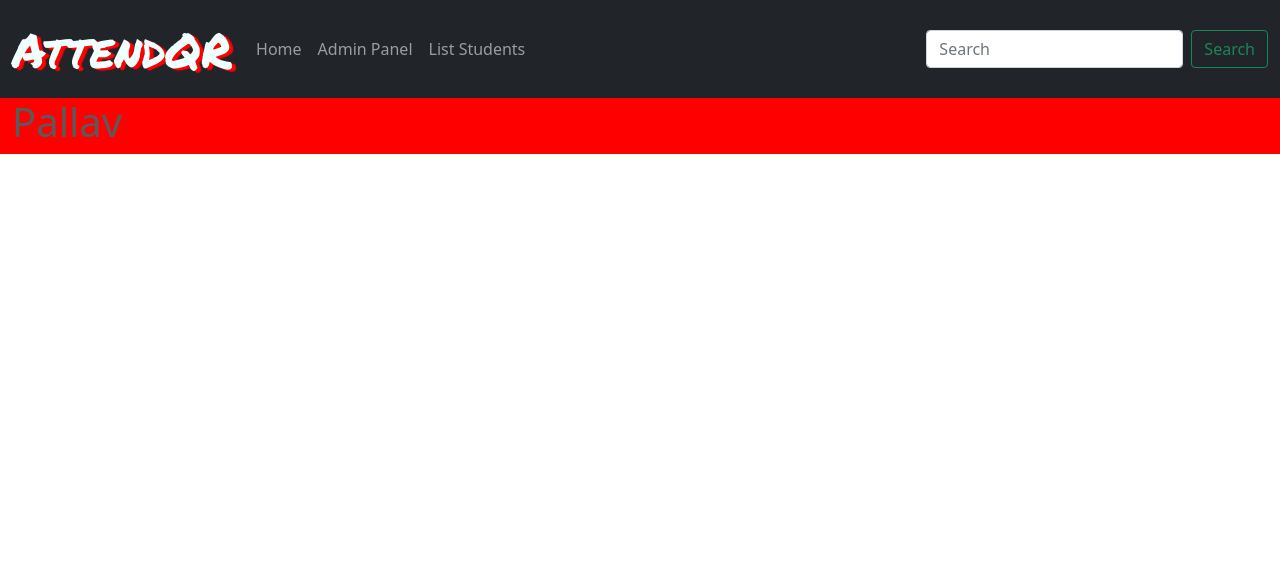
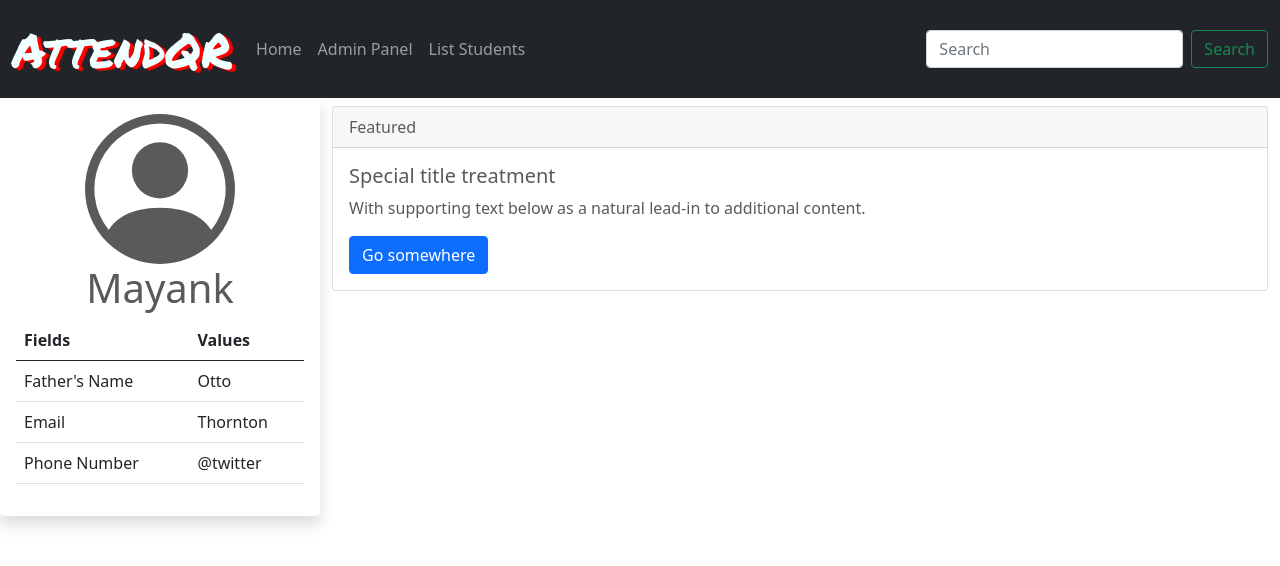
Before and after one commit to Pallavrai/attendqr, a Django app: page /report/6 in a window 1280 px wide. Shown: the top 566 px of the page. Run offline with Django 3.2, Linux system fonts and the light colour scheme; data comes from the database, SQL or seed files in the repository; both versions use the stored data as it was after the commit.

Commit message:
edited report page and changes report function

```diff
--- a/students/models.py
+++ b/students/models.py
@@ -41,7 +41,7 @@ class json_data(models.Model):
     student=models.ForeignKey(studentsList,on_delete=models.CASCADE)
     data=models.TextField(default={
                                     "January":[31,0],
-                                    "February":[28,0,29],
+                                    "February":[28,0],
                                     "March":[31,0],
                                     "April":[30,0],
                                     "May" :[31,0],
--- a/students/templates/student_report.html
+++ b/students/templates/student_report.html
@@ -7,10 +7,60 @@
 <link href="{% static 'rep-style.css' %}?{% now 'U' %}" rel="stylesheet">
 
 <div class="container-fluid">
-    <div class="row">
-        <div class="col" style="background-color:red;">
-            <h1>Pallav</h1>
+    <div class="row ">
+        <div class="col shadow p-3 mb-5 rounded order-1">
+            <center>
+                <svg xmlns="http://www.w3.org/2000/svg" width="150" height="150" fill="currentColor" class="bi bi-person-circle" viewBox="0 0 16 16">
+                    <path d="M11 6a3 3 0 1 1-6 0 3 3 0 0 1 6 0z"/>
+                    <path fill-rule="evenodd" d="M0 8a8 8 0 1 1 16 0A8 8 0 0 1 0 8zm8-7a7 7 0 0 0-5.468 11.37C3.242 11.226 4.805 10 8 10s4.757 1.225 5.468 2.37A7 7 0 0 0 8 1z"/>
+                  </svg>
+            </center>
+            <h1 class="text-center"> {{student.name}}</h1>
+
+            <table class="table">
+                <thead>
+                  <tr>
+                    <th scope="col">Fields</th>
+                    <th scope="col">Values</th>
+
+                  </tr>
+                </thead>
+                <tbody>
+                  <tr>
+
+                    <td scope="row">Father's Name</td>
+                    <td>Otto</td>
+
+                  </tr>
+                  <tr>
+
+                    <td scope="row">Email</td>
+                    <td>Thornton</td>
+
+                  </tr>
+                  <tr>
+
+                    <td scope="row">Phone Number</td>
+                    <td>@twitter</td>
+                  </tr>
+                </tbody>
+              </table>
+
+        </div>
+        <div class="col-md-9 order-2 pt-2">
+            <div class="card">
+                <div class="card-header">
+                  Featured
+                </div>
+                <div class="card-body">
+                  <h5 class="card-title">Special title treatment</h5>
+                  <p class="card-text">With supporting text below as a natural lead-in to additional content.</p>
+                  <a href="#" class="btn btn-primary">Go somewhere</a>
+                </div>
+              </div>
         </div>
     </div>
 </div>
+
+
 {% endblock %}
--- a/students/views.py
+++ b/students/views.py
@@ -1,5 +1,5 @@
 from django.shortcuts import render
-from students.models import studentsList,attendon
+from students.models import studentsList,attendon,json_data
 from django.utils import timezone
 
 def home(request):
@@ -19,4 +19,14 @@ def list_students(request,section='A'):
     return render(request,'list_students.html',context)
 
 def student_report(request,student):
-    return render(request,'student_report.html')
+    student=studentsList.objects.get(id=student)
+    try:
+        obj_attendon=attendon.objects.get(student=student,date=timezone.now())
+    except attendon.DoesNotExist:
+        obj_attendon=None
+    context={
+        'attendon':obj_attendon,
+        'student':student,
+        'jsondata':json_data
+    }
+    return render(request,'student_report.html',context)
```
Also changed, not shown: db.sqlite3.
